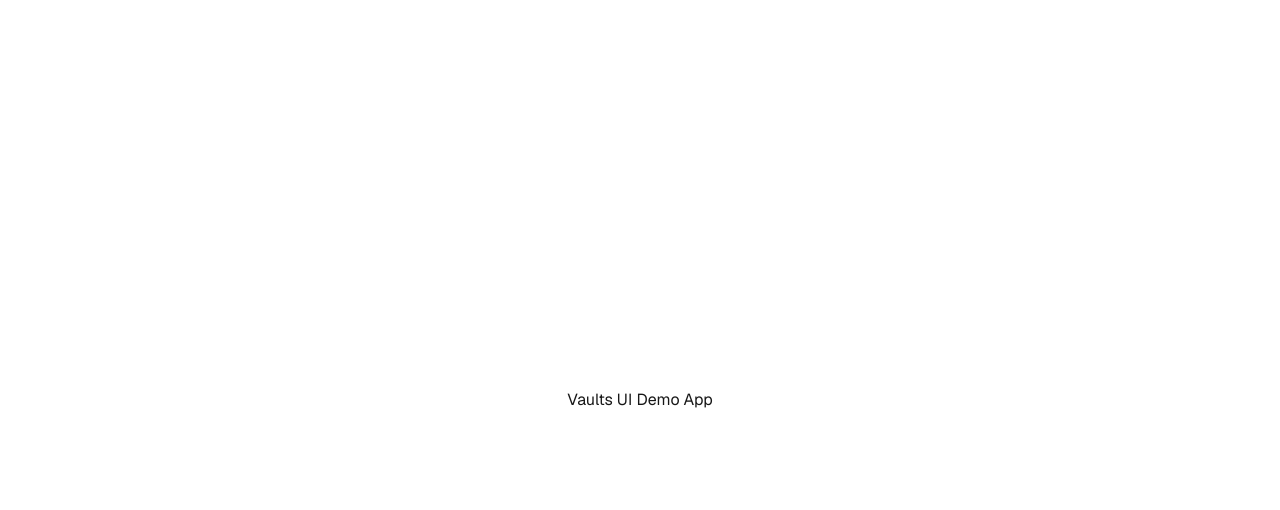
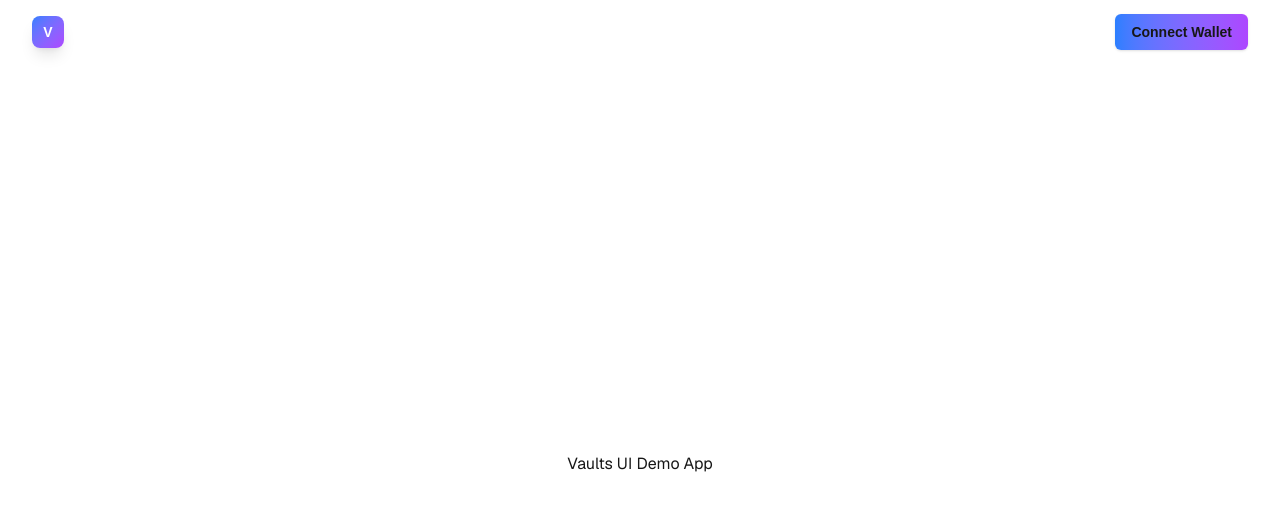
Before and after one commit to timewave-computer/valence-zk-vault-template, a Next.js app in the folder frontend/: page / in a window 1280 px wide. Shown: the top 510 px of the page. Built offline with nearby package versions, Linux system fonts and the light colour scheme.

Commit message:
add header

```diff
--- a/frontend/src/app/layout.tsx
+++ b/frontend/src/app/layout.tsx
@@ -1,5 +1,6 @@
 import type { Metadata } from "next";
 import { Geist, Geist_Mono } from "next/font/google";
+import { Header } from "@/components";
 import "./globals.css";
 
 const geistSans = Geist({
@@ -27,6 +28,7 @@
       <body
         className={`${geistSans.variable} ${geistMono.variable} antialiased`}
       >
+        <Header />
         {children}
       </body>
     </html>
--- /dev/null
+++ b/frontend/src/components/Header.tsx
@@ -0,0 +1,42 @@
+'use client';
+import React from 'react';
+
+interface HeaderProps {
+}
+
+export const Header: React.FC<HeaderProps> = ({
+
+}) => {
+   const onMainButtonClick = () => {
+    alert('Not implemented');
+   }
+  return (
+    <header className=" ">
+      <div className="max-w-7xl mx-auto px-4 sm:px-6 lg:px-8">
+        <div className="flex justify-between items-center h-16">
+          {/* Logo and App Name */}
+          <div className="flex items-center space-x-3">
+            <div className="flex-shrink-0">
+              <div className="w-8 h-8 bg-gradient-to-br  from-blue-500 to-purple-500 rounded-lg flex items-center justify-center shadow-lg">
+                <span className="text-white font-bold text-sm">V</span>
+              </div>
+            </div>
+            <div className="flex flex-col">
+              <h1 className="text-xl font-bold text-white ">Valence ZK Vaults</h1>
+            </div>
+          </div>
+
+          {/* Main Button */}
+          <div className="flex items-center">
+            <button
+              onClick={onMainButtonClick}
+              className="inline-flex items-center px-4 py-2 text-sm font-semibold rounded-md bg-gradient-to-r   from-blue-500 to-purple-500 hover:from-blue-600 hover:to-purple-600 focus:outline-none focus:ring-2 focus:ring-offset-2 focus:ring-offset-gray-900 transition-all duration-200 shadow-sm hover:shadow-md"
+            >
+              Connect Wallet
+            </button>
+          </div>
+        </div>
+      </div>
+    </header>
+  );
+};
--- /dev/null
+++ b/frontend/src/components/index.ts
@@ -0,0 +1 @@
+export * from './Header';
```
